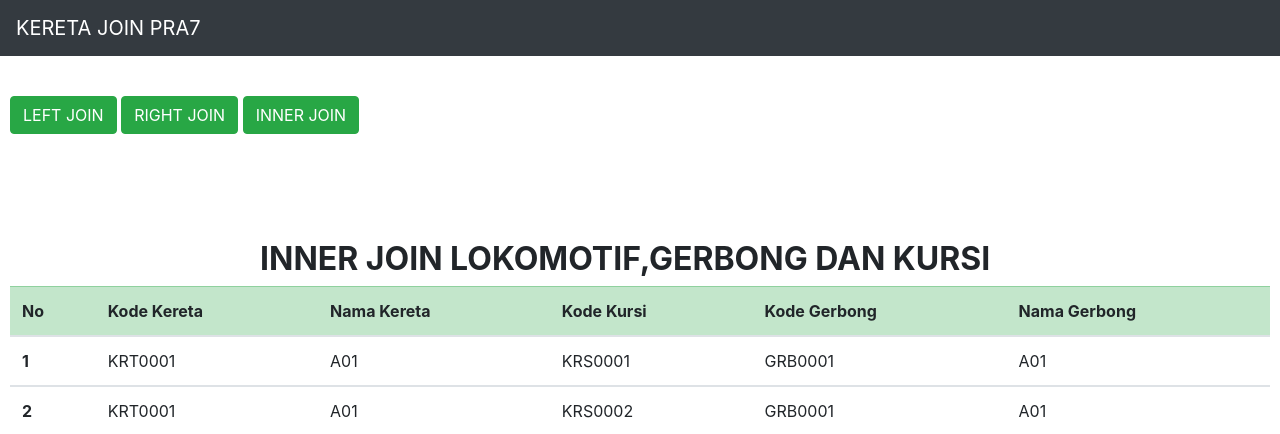
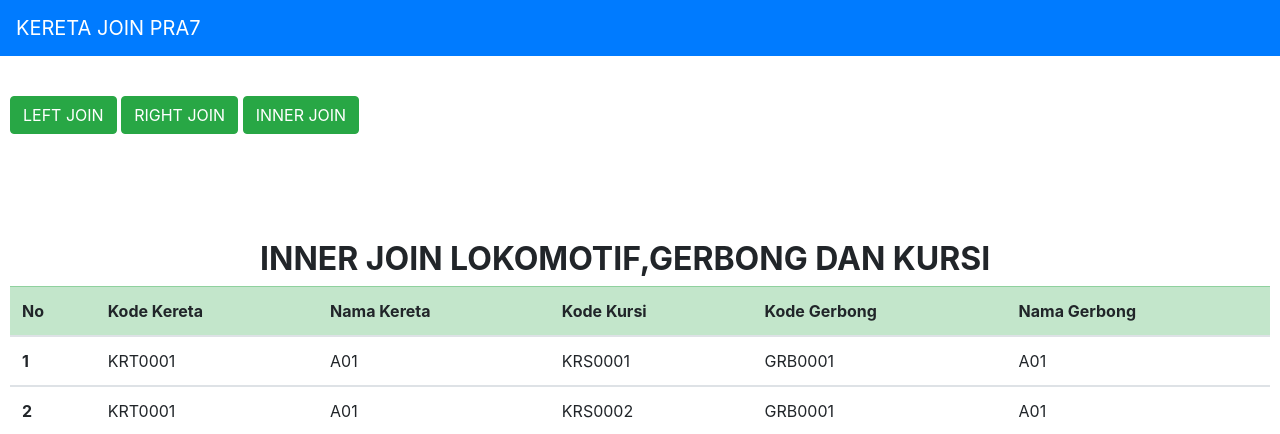
Before and after one commit to aqhbarhabib/PR7_1702752_AQHBARHABIB, a CodeIgniter app: page /LP01_1702752_AqhbarHabib/index.php/welcome/index2 in a window 1280 px wide. Shown: the top 434 px of the page. Run offline with CodeIgniter, Linux system fonts and the light colour scheme; data comes from the database, SQL or seed files in the repository; some libraries are stand-ins or nearby versions.

Commit message:
Menambahkan perubahan tampilan pada branch baru

```diff
--- a/kereta/application/views/Head.php
+++ b/kereta/application/views/Head.php
@@ -9,9 +9,9 @@
 </head>
 <body>
 
-  <nav class="navbar navbar-expand-lg navbar-dark bg-dark">
-    <a class="navbar-brand" href="#">KERETA JOIN PRA7</a>
-    <button class="navbar-toggler" aria-expanded="false" aria-controls="navbarColor02" aria-label="Toggle navigation" type="button" data-target="#navbarColor02" data-toggle="collapse">
-      <span class="navbar-toggler-icon"></span>
-    </button>
-  </nav>
+  <nav class="navbar navbar-expand-lg navbar-dark bg-primary">
+  <a class="navbar-brand" href="#">KERETA JOIN PRA7</a>
+  <button class="navbar-toggler" aria-expanded="false" aria-controls="navbarColor01" aria-label="Toggle navigation" type="button" data-target="#navbarColor01" data-toggle="collapse">
+    <span class="navbar-toggler-icon"></span>
+  </button>
+</nav>
```
